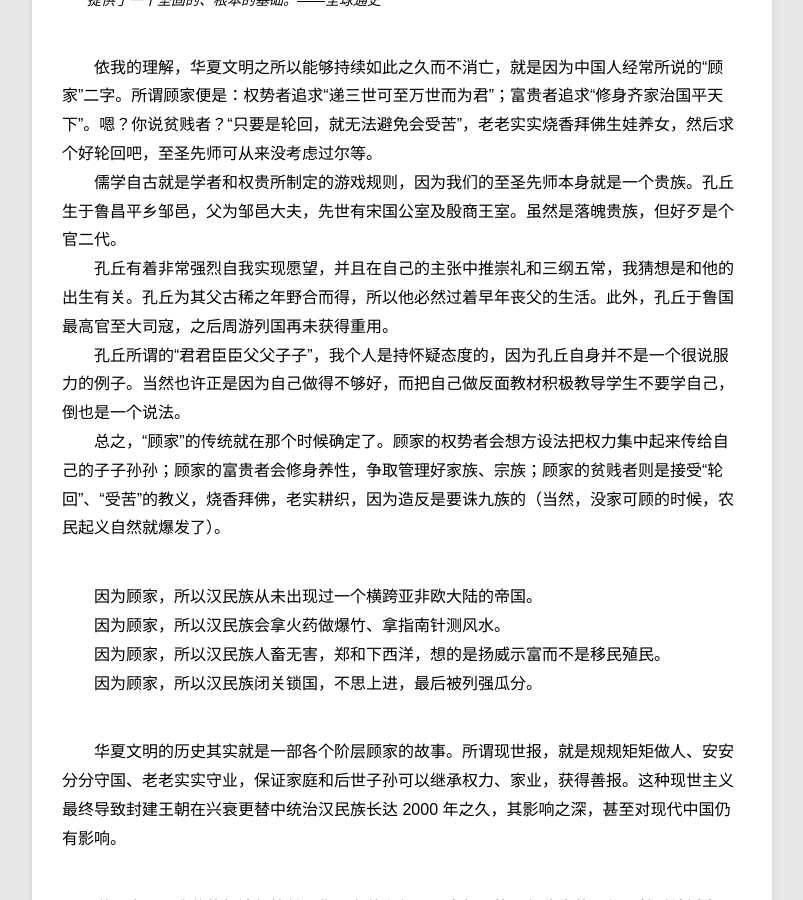
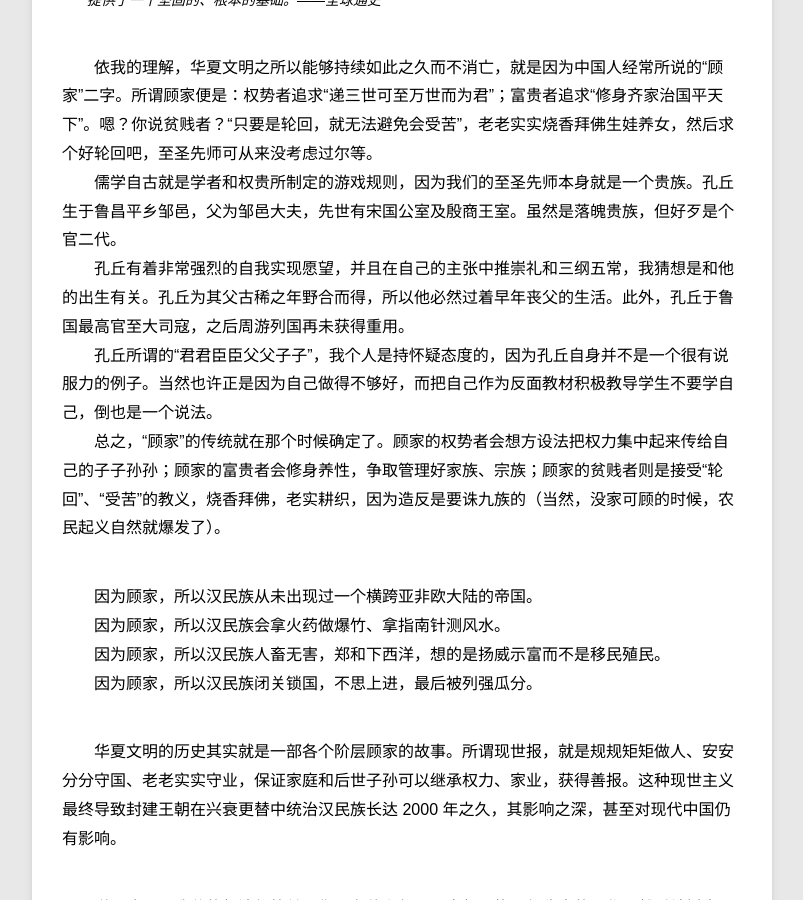
Before and after one commit to Shy07/shy07.github.com, a Jekyll site: the page built from _posts/article/2014-06-02-family-and-reality.md, in a window 1280 px wide and 900 px high, scrolled down 1425 px. Shown: the whole window, without its empty margins (78-881 px from the left). Built offline with Jekyll 4.4.1, drawn with Linux system fonts in a browser that asks for light colours; Markdown is read by kramdown in place of the engine named in the settings.

Commit message:
Update 2014-06-02-family-and-reality.md

```diff
--- a/_posts/article/2014-06-02-family-and-reality.md
+++ b/_posts/article/2014-06-02-family-and-reality.md
@@ -18,8 +18,8 @@ description: Whatever happens tomorrow, we've had today.
 
 　　依我的理解，华夏文明之所以能够持续如此之久而不消亡，就是因为中国人经常所说的“顾家”二字。所谓顾家便是：权势者追求“递三世可至万世而为君”；富贵者追求“修身齐家治国平天下”。嗯？你说贫贱者？“只要是轮回，就无法避免会受苦”，老老实实烧香拜佛生娃养女，然后求个好轮回吧，至圣先师可从来没考虑过尔等。
 　　儒学自古就是学者和权贵所制定的游戏规则，因为我们的至圣先师本身就是一个贵族。孔丘生于鲁昌平乡邹邑，父为邹邑大夫，先世有宋国公室及殷商王室。虽然是落魄贵族，但好歹是个官二代。
-　　孔丘有着非常强烈自我实现愿望，并且在自己的主张中推崇礼和三纲五常，我猜想是和他的出生有关。孔丘为其父古稀之年野合而得，所以他必然过着早年丧父的生活。此外，孔丘于鲁国最高官至大司寇，之后周游列国再未获得重用。
-　　孔丘所谓的“君君臣臣父父子子”，我个人是持怀疑态度的，因为孔丘自身并不是一个很说服力的例子。当然也许正是因为自己做得不够好，而把自己做反面教材积极教导学生不要学自己，倒也是一个说法。
+　　孔丘有着非常强烈的自我实现愿望，并且在自己的主张中推崇礼和三纲五常，我猜想是和他的出生有关。孔丘为其父古稀之年野合而得，所以他必然过着早年丧父的生活。此外，孔丘于鲁国最高官至大司寇，之后周游列国再未获得重用。
+　　孔丘所谓的“君君臣臣父父子子”，我个人是持怀疑态度的，因为孔丘自身并不是一个很有说服力的例子。当然也许正是因为自己做得不够好，而把自己作为反面教材积极教导学生不要学自己，倒也是一个说法。
 　　总之，“顾家”的传统就在那个时候确定了。顾家的权势者会想方设法把权力集中起来传给自己的子子孙孙；顾家的富贵者会修身养性，争取管理好家族、宗族；顾家的贫贱者则是接受“轮回”、“受苦”的教义，烧香拜佛，老实耕织，因为造反是要诛九族的（当然，没家可顾的时候，农民起义自然就爆发了）。
 
 　　因为顾家，所以汉民族从未出现过一个横跨亚非欧大陆的帝国。
```
